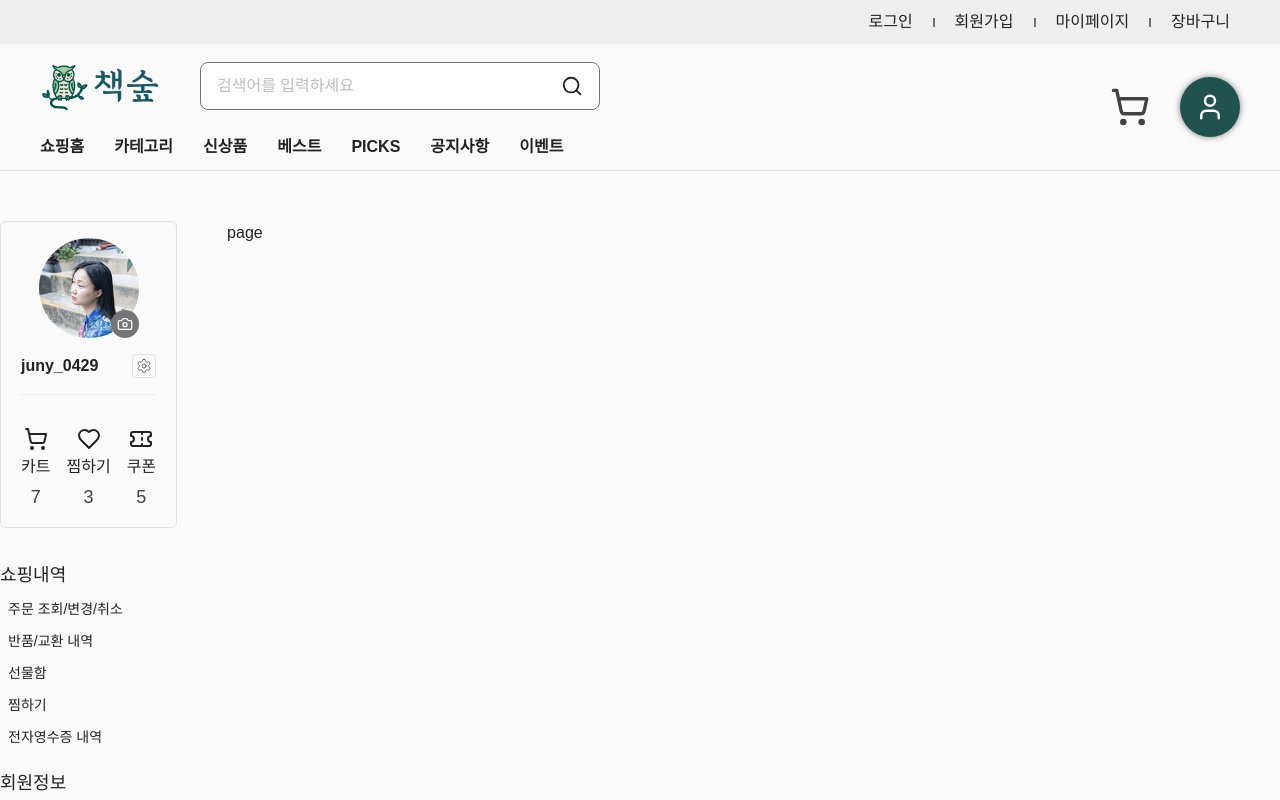
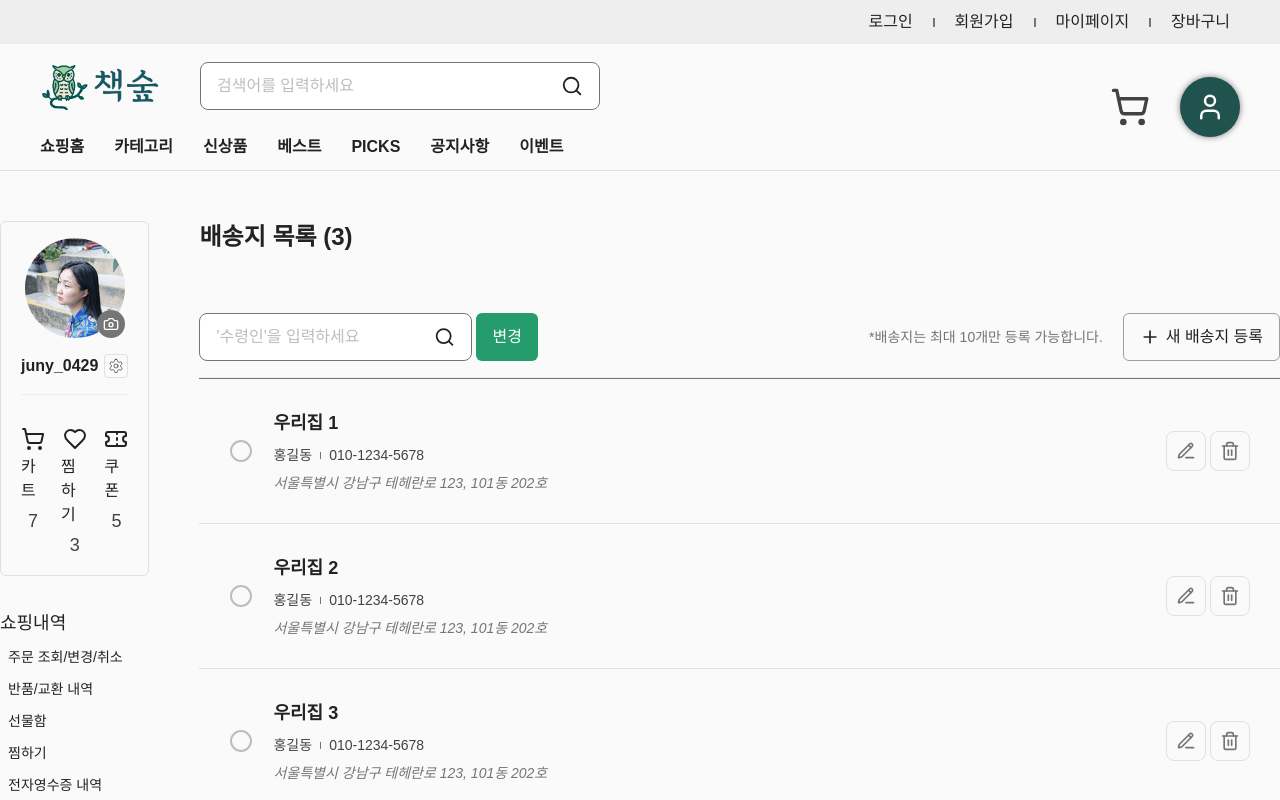
Before and after one commit to juny-0429/book-forest, a Next.js app: page /account/addresses in a window 1280 px wide. Shown: the top 800 px of the page. Built offline with nearby package versions, Linux system fonts and the light colour scheme.

Commit message:
feat: 배송지 목록 페이지 완성

```diff
--- a/src/app/(main)/account/addresses/layout.tsx
+++ b/src/app/(main)/account/addresses/layout.tsx
@@ -7,5 +7,5 @@ export const metadata: Metadata = {
 };
 
 export default function AddressesLayout({ children }: { children: React.ReactNode }) {
-  return <div>{children}</div>;
+  return <div className='w-full'>{children}</div>;
 }
--- a/src/app/(main)/account/addresses/page.tsx
+++ b/src/app/(main)/account/addresses/page.tsx
@@ -1,5 +1,88 @@
 import React from 'react';
+import Button from 'src/components/Button/Button';
+import IconButton from 'src/components/Button/IconButton';
+import LineButton from 'src/components/Button/LineButton';
+import Radio from 'src/components/Radio/Radio';
+import SearchBar from 'src/components/SearchBar/SearchBar';
+import LucideIcons from 'src/theme/lucideIcon';
 
+// todo: 최대 배송지 10개 넘을 시 모달창 알림 띄우기
 export default function AddressesPage() {
-  return <div>page</div>;
+  const mockAddressList = Array.from({ length: 3 }, (_, index) => ({
+    id: `${index + 1}`,
+    title: `우리집 ${index + 1}`,
+    recipientName: '홍길동', // 받는이 이름
+    recipientPhone: '010-1234-5678', // 받는이 전화번호
+    address: '서울특별시 강남구 테헤란로 123', // 받는이 주소
+    detailAddress: '101동 202호', // 상세 주소
+  }));
+
+  return (
+    <div className='flex flex-col w-full gap-[60px]'>
+      <h2 className='text-title-24b text-ui-text-title'>배송지 목록 ({mockAddressList.length})</h2>
+
+      <div className='flex flex-col items-center'>
+        <section className='flex justify-between w-full'>
+          <form className='flex justify-center items-center gap-1'>
+            <SearchBar placeholder="'수령인'을 입력하세요" />
+            <Button height={48} className='w-fit'>
+              변경
+            </Button>
+          </form>
+
+          <div className='flex justify-center items-center gap-5'>
+            <small className='text-body-14r text-ui-text-description'>*배송지는 최대 10개만 등록 가능합니다.</small>
+            <LineButton height={48} color='gray' leftIcon={<LucideIcons.Plus size={20} className='text-gray-900' />} className='w-fit'>
+              새 배송지 등록
+            </LineButton>
+          </div>
+        </section>
+
+        <hr className='w-full h-[2px] mt-4 bg-gray-600' />
+
+        <section className='w-full'>
+          <ul>
+            {mockAddressList &&
+              mockAddressList.map((address, index) => (
+                <li key={address.id} className='flex items-center gap-5 w-full p-[30px] border-b border-solid border-gray-300'>
+                  <Radio />
+
+                  <div className='flex justify-between items-center w-full'>
+                    <div className='flex flex-col gap-2'>
+                      <h3 className='text-body-18b text-ui-text-title'>{address.title}</h3>
+
+                      <dl className='flex items-center gap-2'>
+                        <dt className='sr-only'>받는이</dt>
+                        <dd className='text-body-14r text-ui-text-body'>{address.recipientName}</dd>
+                        <hr className='w-[1px] h-2 bg-gray-600' />
+                        <dt className='sr-only'>전화번호</dt>
+                        <dd className='text-body-14r text-ui-text-body'>{address.recipientPhone}</dd>
+                      </dl>
+
+                      <address className='text-body-14r text-ui-text-description'>
+                        {address.address}, {address.detailAddress}
+                      </address>
+                    </div>
+
+                    <div className='flex justify-center items-center gap-1'>
+                      <IconButton height={40}>
+                        <LucideIcons.PencilLine size={20} className='text-gray-600' />
+                      </IconButton>
+
+                      <IconButton height={40}>
+                        <LucideIcons.Trash2 size={20} className='text-gray-600' />
+                      </IconButton>
+                    </div>
+                  </div>
+                </li>
+              ))}
+          </ul>
+        </section>
+
+        <Button height={48} className='mt-[60px] w-fit'>
+          기본 배송지로 변경
+        </Button>
+      </div>
+    </div>
+  );
 }
```
